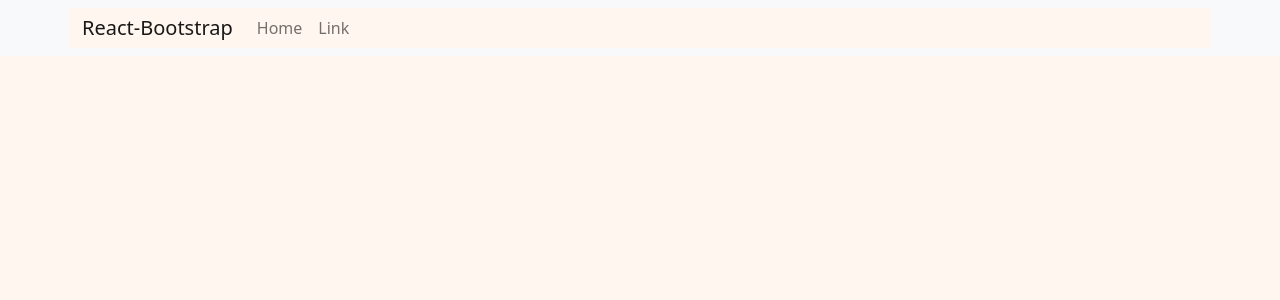
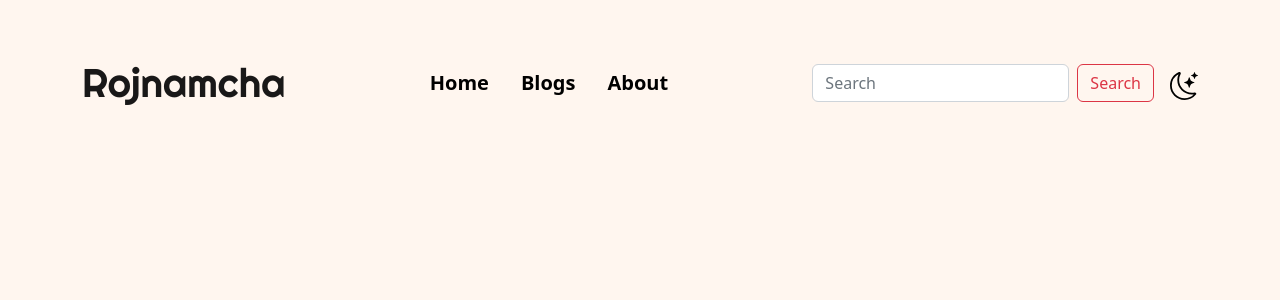
Before and after one commit to JaznanOfficial/rojnamcha-blog-frontend, a Next.js app: page / in a window 1280 px wide. Shown: the top 300 px of the page. Built offline with nearby package versions, Linux system fonts and the light colour scheme.

Commit message:
navbar done

```diff
--- a/app/components/Navigation.js
+++ b/app/components/Navigation.js
@@ -1,16 +1,43 @@
-'use client';
-import { Container, Nav, Navbar } from "react-bootstrap";
+"use client";
+import { Button, Container, Form, Nav, Navbar } from "react-bootstrap";
+import { Righteous } from "next/font/google";
+import { BsMoonStars } from "react-icons/bs";
+
+const righteous = Righteous({
+    weight: "400",
+    subsets: ["latin"],
+    display: "swap",
+});
 
 const Navigation = () => {
     return (
-        <Navbar bg="light" expand="lg">
+        <Navbar expand="lg" className="py-5 px-sm-3" sticky="top">
             <Container>
-                <Navbar.Brand href="#home">React-Bootstrap</Navbar.Brand>
+                <Navbar.Brand className={`${righteous.className} fs-1 `}>Rojnamcha</Navbar.Brand>
+                <Nav className=" d-block d-md-none fs-3 fw-bold">
+                    <BsMoonStars />
+                </Nav>
                 <Navbar.Toggle aria-controls="basic-navbar-nav" />
                 <Navbar.Collapse id="basic-navbar-nav">
-                    <Nav className="me-auto">
-                        <Nav.Link href="#home">Home</Nav.Link>
-                        <Nav.Link href="#link">Link</Nav.Link>
+                    <Nav className="mx-auto">
+                        <Nav.Link className="fs-5 me-lg-3 fw-bold text-black">Home</Nav.Link>
+                        <Nav.Link className="fs-5 me-lg-3 fw-bold text-black">Blogs</Nav.Link>
+                        <Nav.Link className="fs-5 me-lg-3 fw-bold text-black">About</Nav.Link>
+                    </Nav>
+                    <Form className="d-flex">
+                        <Form.Control
+                            type="search"
+                            placeholder="Search"
+                            className="me-2"
+                            aria-label="Search"
+                        />
+                        <Button variant="outline-danger">Search</Button>
+                    </Form>
+                    <Nav
+                        className="ms-3 d-none d-md-block fs-3 fw-bold"
+                        style={{ cursor: "pointer" }}
+                    >
+                        <BsMoonStars />
                     </Nav>
                 </Navbar.Collapse>
             </Container>
--- a/app/layout.js
+++ b/app/layout.js
@@ -1,6 +1,13 @@
 import "bootstrap/dist/css/bootstrap.min.css";
 import Navigation from "./components/Navigation";
 import "./globals.css";
+import { Noto_Serif } from "next/font/google";
+
+const noto = Noto_Serif({
+    subsets: ["latin"],
+    display: "swap",
+    weight: "400",
+});
 
 export const metadata = {
     title: "Rojnamcha-The story of a programmer",
@@ -9,7 +16,7 @@ export const metadata = {
 
 export default function RootLayout({ children }) {
     return (
-        <html lang="en">
+        <html lang="en" className={noto.className}>
             <body>
                 <Navigation />
                 {children}
--- a/package.json
+++ b/package.json
@@ -15,6 +15,7 @@
     "next": "13.2.4",
     "react": "18.2.0",
     "react-bootstrap": "^2.7.2",
-    "react-dom": "18.2.0"
+    "react-dom": "18.2.0",
+    "react-icons": "^4.8.0"
   }
 }
```
Also changed, not shown: 1 other file (tests, documents, lock files or other folders).
